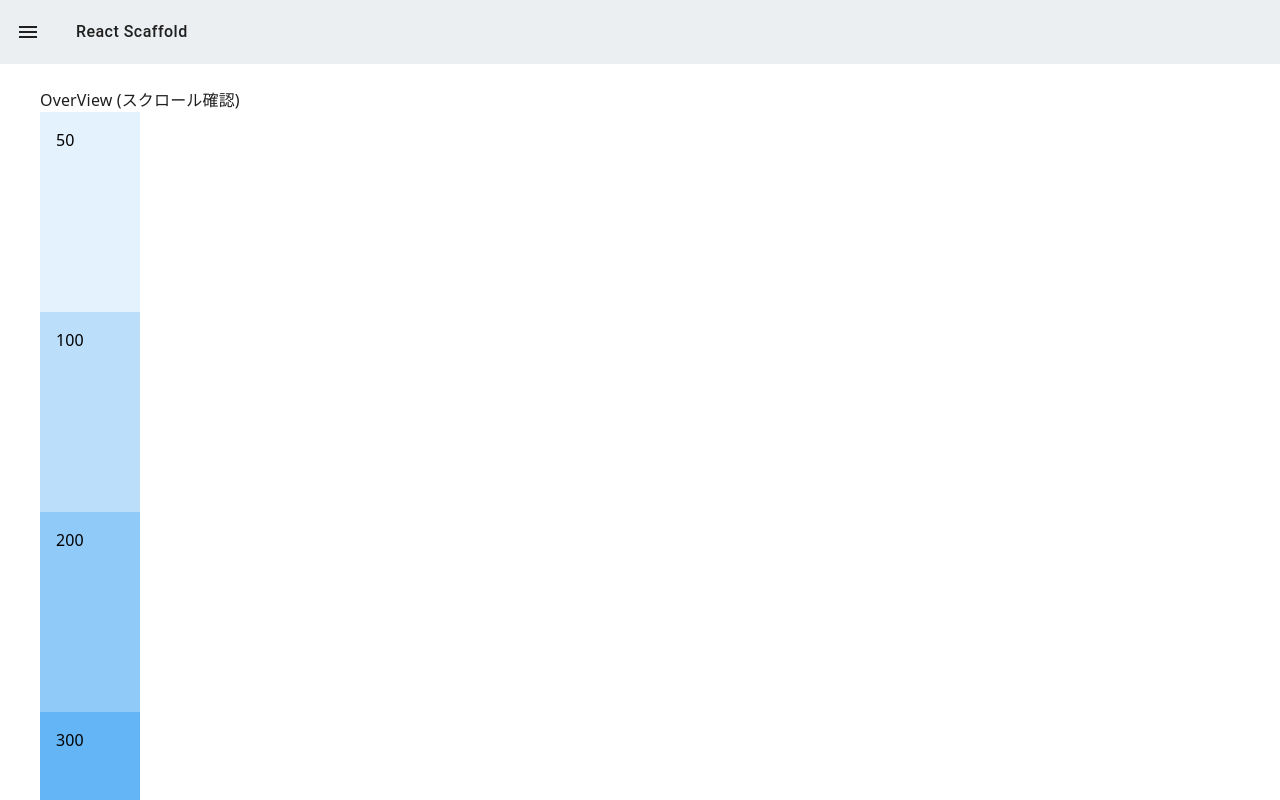
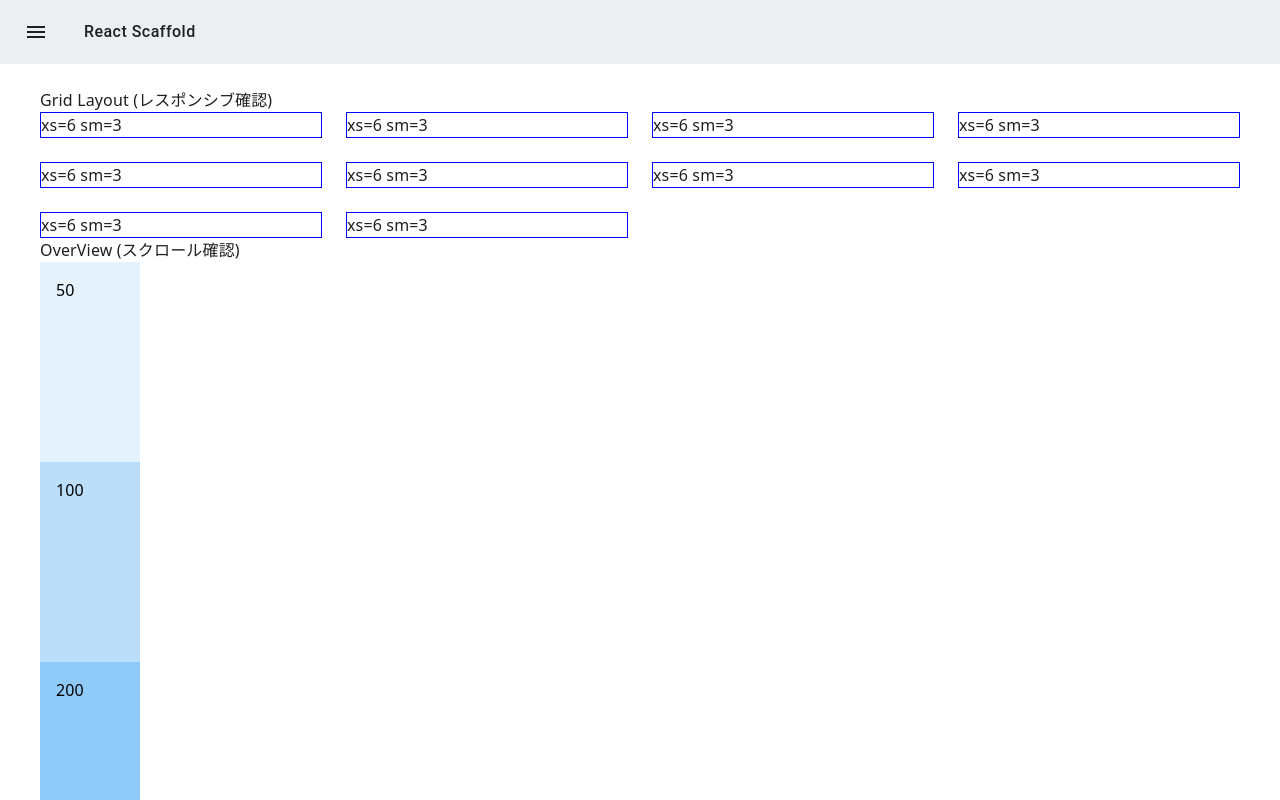
Before and after one commit to kosukekashiwa/react-scaffold, a React app: page /ui in a window 1280 px wide. Built offline with nearby package versions, Linux system fonts and the light colour scheme; the HTML template or start-up script is replaced by a standard one.

Commit message:
grid layout

```diff
--- a/src/views/natures/AppRouter.tsx
+++ b/src/views/natures/AppRouter.tsx
@@ -43,7 +43,7 @@ const AppLayout: React.VFC = () => {
   const MAIN_CONTENT_PY = 24;
   const NAVIGATION_WIDTH = 280;
 
-  const isLaptop = useMediaQuery((theme: Theme) => theme.breakpoints.down('desktop'), {
+  const isLaptop = useMediaQuery((theme: Theme) => theme.breakpoints.down('lg'), {
     noSsr: true,
   });
   const navigate = useNavigate();
--- a/src/views/natures/OverView.tsx
+++ b/src/views/natures/OverView.tsx
@@ -1,11 +1,30 @@
 import React from 'react';
-import { Box, Stack } from '@mui/material';
+import { Box, Grid, Stack } from '@mui/material';
 import { blue } from '@mui/material/colors';
 
 const OverView: React.VFC = () => {
-  const pallete = [50, 100, 200, 300, 400, 500, 600, 700, 800, 900];
+  const gridItem: React.ReactNode = (
+    <Grid item xs={6} sm={3}>
+      <Box sx={{ border: '1px solid blue' }}>xs=6 sm=3</Box>
+    </Grid>
+  );
+  const pallete: number[] = [50, 100, 200, 300, 400, 500, 600, 700, 800, 900];
+
   return (
     <Box>
+      <Box>Grid Layout (レスポンシブ確認)</Box>
+      <Grid container spacing={{ xs: 1, sm: 3 }}>
+        {gridItem}
+        {gridItem}
+        {gridItem}
+        {gridItem}
+        {gridItem}
+        {gridItem}
+        {gridItem}
+        {gridItem}
+        {gridItem}
+        {gridItem}
+      </Grid>
       <Box>OverView (スクロール確認)</Box>
       <Stack>
         {pallete.map((code) => (
--- a/src/views/theme.ts
+++ b/src/views/theme.ts
@@ -2,20 +2,6 @@ import { createTheme } from '@mui/material/styles';
 import { blue, blueGrey } from '@mui/material/colors';
 
 export const FLEXIBLE_MAX_WIDTH = 1280;
-
-declare module '@mui/material/styles' {
-  interface BreakpointOverrides {
-    xs: false; // removes the `xs` breakpoint
-    sm: false;
-    md: false;
-    lg: false;
-    xl: false;
-    mobile: true; // adds the `mobile` breakpoint
-    tablet: true;
-    laptop: true;
-    desktop: true;
-  }
-}
 
 const theme = createTheme({
   palette: {
@@ -24,10 +10,11 @@ const theme = createTheme({
   },
   breakpoints: {
     values: {
-      mobile: 0,
-      tablet: 600,
-      laptop: 1024,
-      desktop: 1384,
+      xs: 0, // mobile
+      sm: 600, // tablet
+      md: 1024, // laptop
+      lg: 1384, // desktop
+      xl: 1536,
     },
   },
   components: {
```
